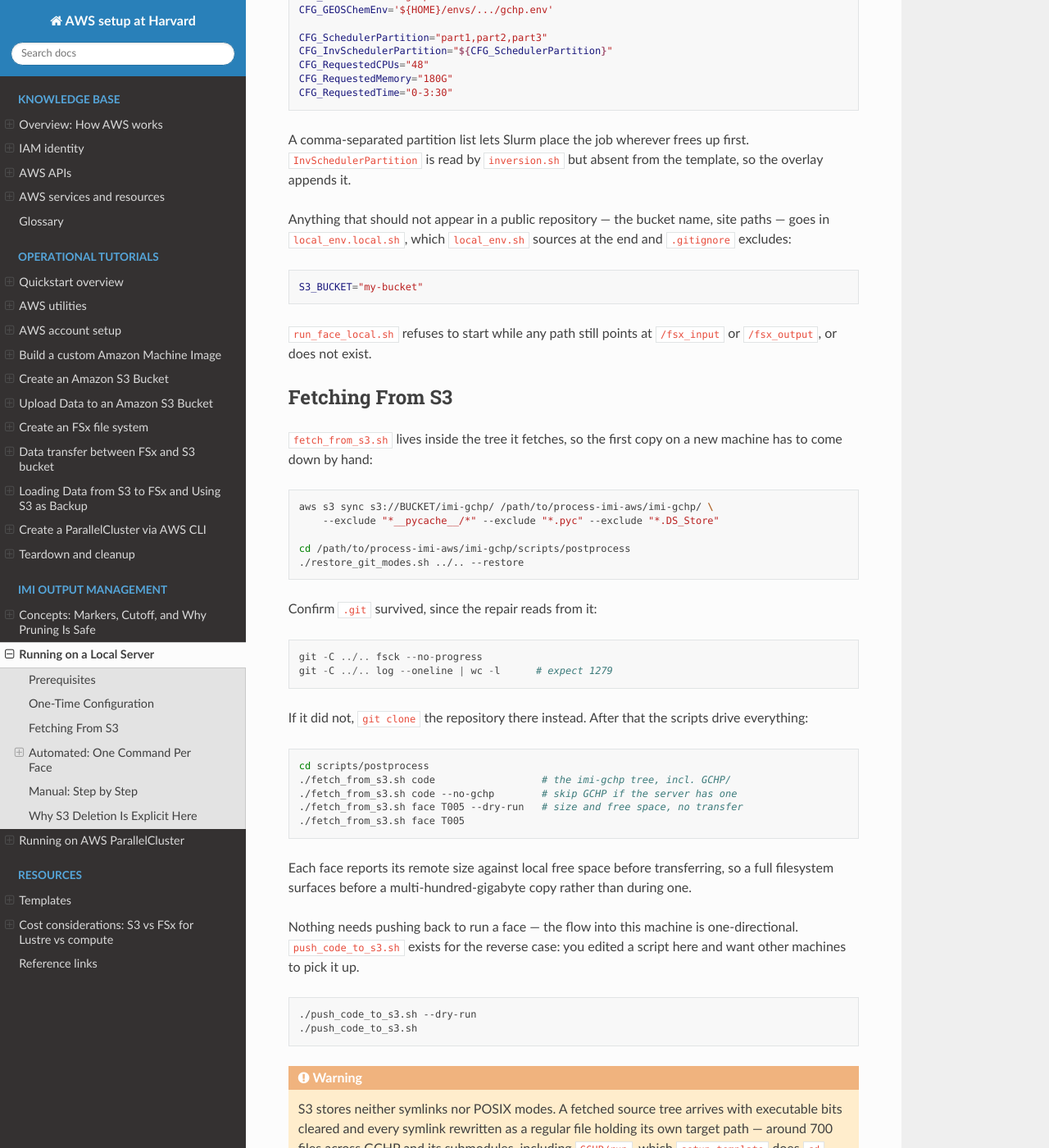
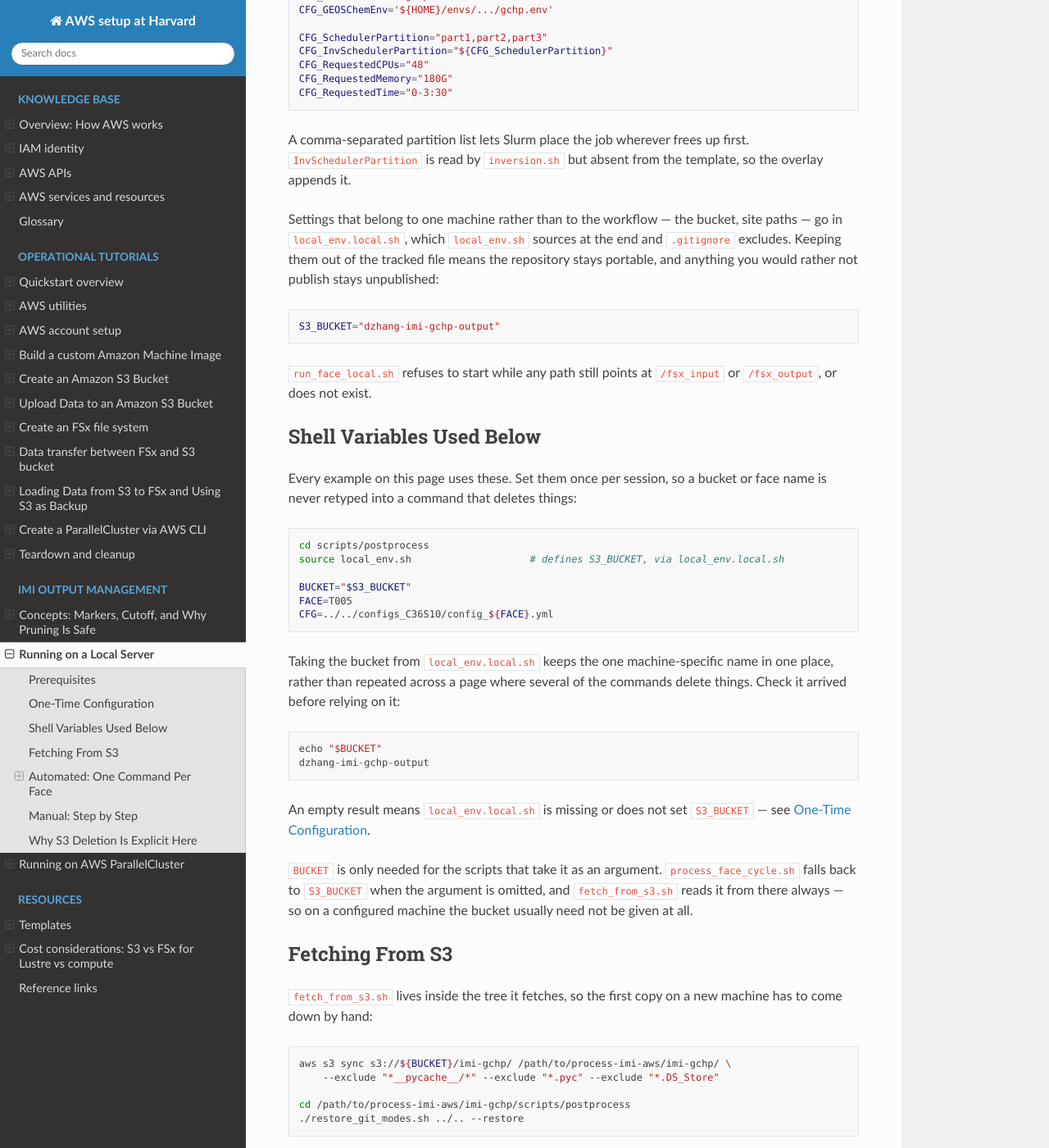
Before and after one commit to 1Dandan/learning-aws, a Sphinx documentation site: the page built from docs/source/imi/local-server.rst, in a window 1280 px wide and 1400 px high, scrolled down 1193 px. Shown: the whole window at 82% size. Built offline with Sphinx 7.4.7 and the Read the Docs theme 3.1.0, drawn with Linux system fonts in a browser that asks for light colours; some of the changed text lies outside the part shown.

Commit message:
Define BUCKET once instead of inline in each command
The page used a bare BUCKET placeholder inside the examples, so following it
meant retyping the bucket into commands that delete objects from it. A typo
there is not caught by anything: an unknown bucket fails, but a real one that
is not the intended bucket does not.

Set it once instead, alongside FACE and CFG, which the manual section already
used this way. The value comes from local_env.local.sh via local_env.sh, which
is the one place the bucket is already configured -- so it is stated once and
the page never repeats it.

Sourcing local_env.sh is what makes that work, and is easy to leave out, so
the block includes it and an echo to confirm the variable arrived.

Co-Authored-By: Claude Opus 5 (1M context) <noreply@anthropic.com>

```diff
--- a/docs/source/imi/local-server.rst
+++ b/docs/source/imi/local-server.rst
@@ -44,6 +44,8 @@ Prerequisites
    overpass step. Without Slurm the overpass stage runs under
    ``UseSlurm: false`` but the inversion stage fails.
 
+.. _one-time-configuration:
+
 One-Time Configuration
 ----------------------
 
@@ -75,16 +77,50 @@ A comma-separated partition list lets Slurm place the job wherever frees up
 first. ``InvSchedulerPartition`` is read by ``inversion.sh`` but absent from the
 template, so the overlay appends it.
 
-Anything that should not appear in a public repository — the bucket name, site
-paths — goes in ``local_env.local.sh``, which ``local_env.sh`` sources at the
-end and ``.gitignore`` excludes:
+Settings that belong to one machine rather than to the workflow — the bucket,
+site paths — go in ``local_env.local.sh``, which ``local_env.sh`` sources at the
+end and ``.gitignore`` excludes. Keeping them out of the tracked file means the
+repository stays portable, and anything you would rather not publish stays
+unpublished:
 
 .. code-block:: bash
 
-   S3_BUCKET="my-bucket"
+   S3_BUCKET="dzhang-imi-gchp-output"
 
 ``run_face_local.sh`` refuses to start while any path still points at
 ``/fsx_input`` or ``/fsx_output``, or does not exist.
+
+.. _shell-variables:
+
+Shell Variables Used Below
+--------------------------
+
+Every example on this page uses these. Set them once per session, so a bucket
+or face name is never retyped into a command that deletes things:
+
+.. code-block:: bash
+
+   cd scripts/postprocess
+   source local_env.sh                    # defines S3_BUCKET, via local_env.local.sh
+
+   BUCKET="$S3_BUCKET"
+   FACE=T005
+   CFG=../../configs_C36S10/config_${FACE}.yml
+
+Taking the bucket from ``local_env.local.sh`` keeps the one machine-specific
+name in one place, rather than repeated across a page where several of the
+commands delete things. Check it arrived before relying on it::
+
+   echo "$BUCKET"
+   dzhang-imi-gchp-output
+
+An empty result means ``local_env.local.sh`` is missing or does not set
+``S3_BUCKET`` — see :ref:`one-time-configuration`.
+
+``BUCKET`` is only needed for the scripts that take it as an argument.
+``process_face_cycle.sh`` falls back to ``S3_BUCKET`` when the argument is
+omitted, and ``fetch_from_s3.sh`` reads it from there always — so on a
+configured machine the bucket usually need not be given at all.
 
 Fetching From S3
 ----------------
@@ -94,7 +130,7 @@ new machine has to come down by hand:
 
 .. code-block:: bash
 
-   aws s3 sync s3://BUCKET/imi-gchp/ /path/to/process-imi-aws/imi-gchp/ \
+   aws s3 sync s3://${BUCKET}/imi-gchp/ /path/to/process-imi-aws/imi-gchp/ \
        --exclude "*__pycache__/*" --exclude "*.pyc" --exclude "*.DS_Store"
 
    cd /path/to/process-imi-aws/imi-gchp/scripts/postprocess
@@ -157,23 +193,23 @@ downloads and verifies but stops before anything is deleted:
 .. code-block:: bash
 
    cd scripts/postprocess
-   ./process_face_cycle.sh BUCKET T001
+   ./process_face_cycle.sh ${BUCKET} T001
 
 Then for real:
 
 .. code-block:: bash
 
-   ./process_face_cycle.sh BUCKET T001 --execute
+   ./process_face_cycle.sh ${BUCKET} T001 --execute
 
 Several faces in sequence, with a way to stop cleanly between them:
 
 .. code-block:: bash
 
-   ./process_face_cycle.sh BUCKET T001 T002 T003 --execute \
+   ./process_face_cycle.sh ${BUCKET} T001 T002 T003 --execute \
        --stop-file /tmp/STOP_CYCLE
 
    # or from a file, one face per line
-   ./process_face_cycle.sh BUCKET --faces-file faces.txt --execute
+   ./process_face_cycle.sh ${BUCKET} --faces-file faces.txt --execute
 
 Per face it performs:
 
@@ -329,13 +365,12 @@ deletes, so once a face is fully pruned it cannot be regenerated.
 Manual: Step by Step
 --------------------
 
-The same sequence, run by hand, for a single face:
+The same sequence, run by hand, for a single face, using the variables from
+:ref:`shell-variables`:
 
 .. code-block:: bash
 
    cd scripts/postprocess
-   FACE=T005
-   CFG=../../configs_C36S10/config_${FACE}.yml
 
    # 1. download
    ./fetch_from_s3.sh face ${FACE}
@@ -356,7 +391,7 @@ The same sequence, run by hand, for a single face:
    ./prune_outputdir.py ${CFG} --execute --record-deleted pruned_${FACE}.txt
 
    # 7. upload products, verify, delete retired objects
-   ./s3_upload_and_prune.sh ${CFG} BUCKET --deleted-list pruned_${FACE}.txt --execute
+   ./s3_upload_and_prune.sh ${CFG} ${BUCKET} --deleted-list pruned_${FACE}.txt --execute
 
    # 8. remove the local copy
    rm -rf "${CFG_OutputPath}/Global_1yr_2025_C36S10_${FACE}"
```
